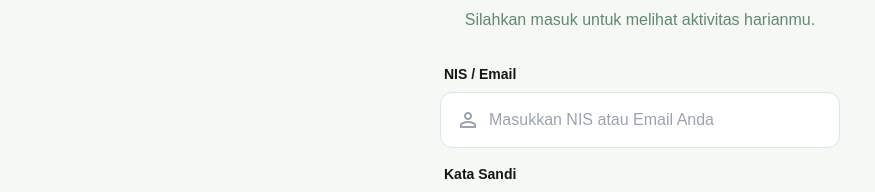
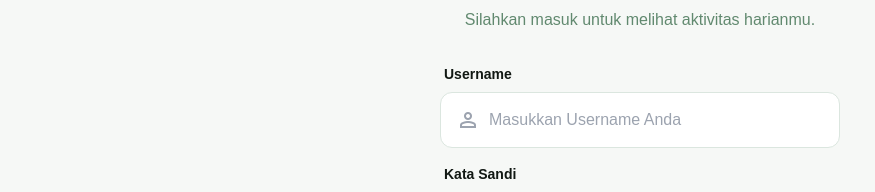
Before and after one commit to noxarianet-commits/olahraga-smk1-sragi, a React (Vite) app: page /login in a window 1280 px wide. Shown: the part 277-469 px from the top of the page, without its empty margins (0-875 px from the left). Built offline with nearby package versions, Linux system fonts and the light colour scheme.

Commit message:
minor update

```diff
--- a/src/pages/Login.jsx
+++ b/src/pages/Login.jsx
@@ -67,12 +67,12 @@ const Login = () => {
                 <form onSubmit={handleSubmit} className="space-y-4">
                     {/* NIS Field */}
                     <div className="flex flex-col gap-2">
-                        <label className="text-[#111813] dark:text-gray-200 text-sm font-semibold px-1">NIS / Email</label>
+                        <label className="text-[#111813] dark:text-gray-200 text-sm font-semibold px-1">Username</label>
                         <div className="relative group">
                             <span className="material-symbols-outlined absolute left-4 top-1/2 -translate-y-1/2 text-gray-400 group-focus-within:text-primary transition-colors">person</span>
                             <input
                                 className="form-input w-full rounded-xl text-[#111813] dark:text-white focus:outline-0 focus:ring-2 focus:ring-primary/20 border border-[#dbe6df] dark:border-gray-700 bg-white dark:bg-gray-900 focus:border-primary h-14 pl-12 pr-4 placeholder:text-gray-400 text-base font-normal transition-all"
-                                placeholder="Masukkan NIS atau Email Anda"
+                                placeholder="Masukkan Username Anda"
                                 type="text"
                                 onChange={(e) => setIdentifier(e.target.value)}
                             />
```
